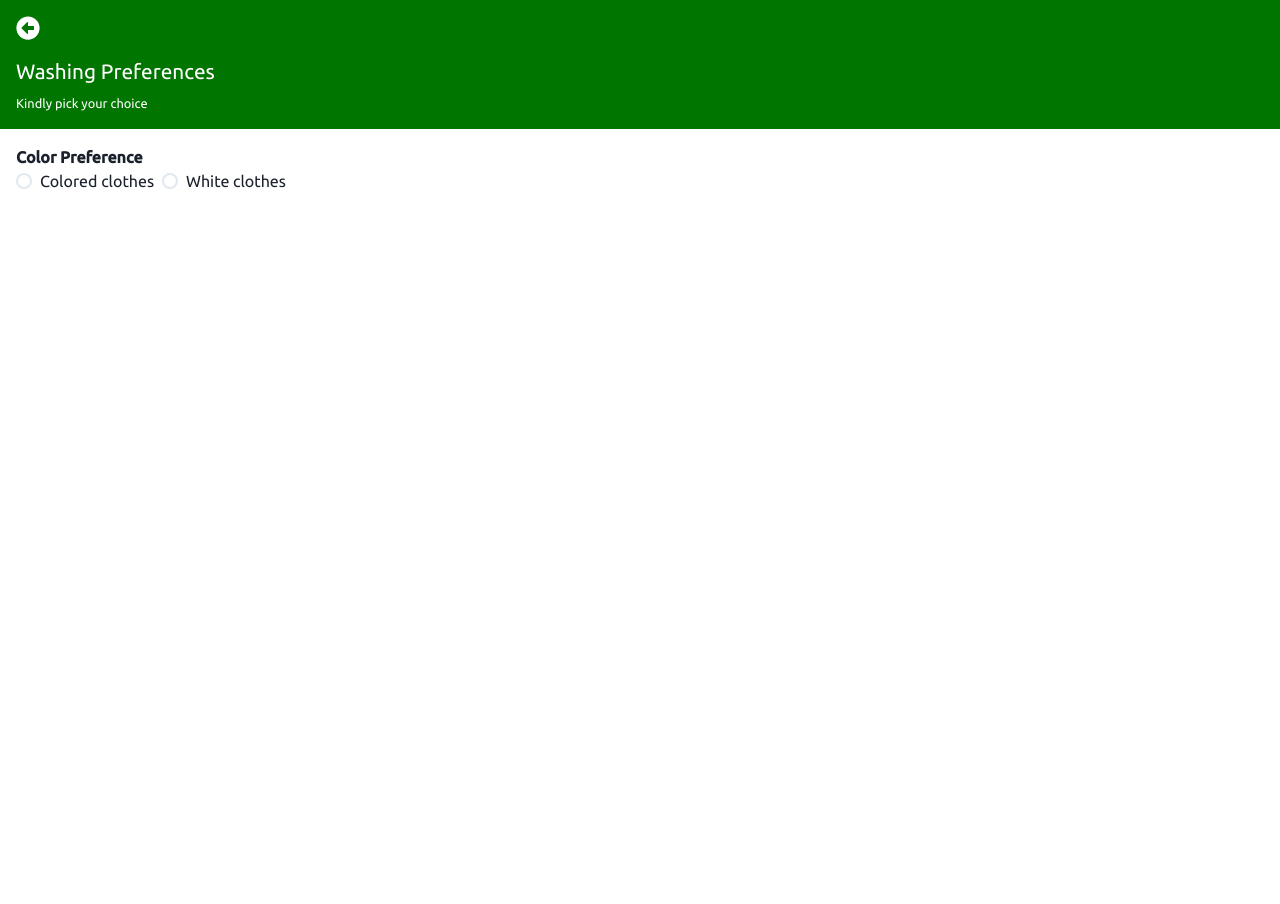
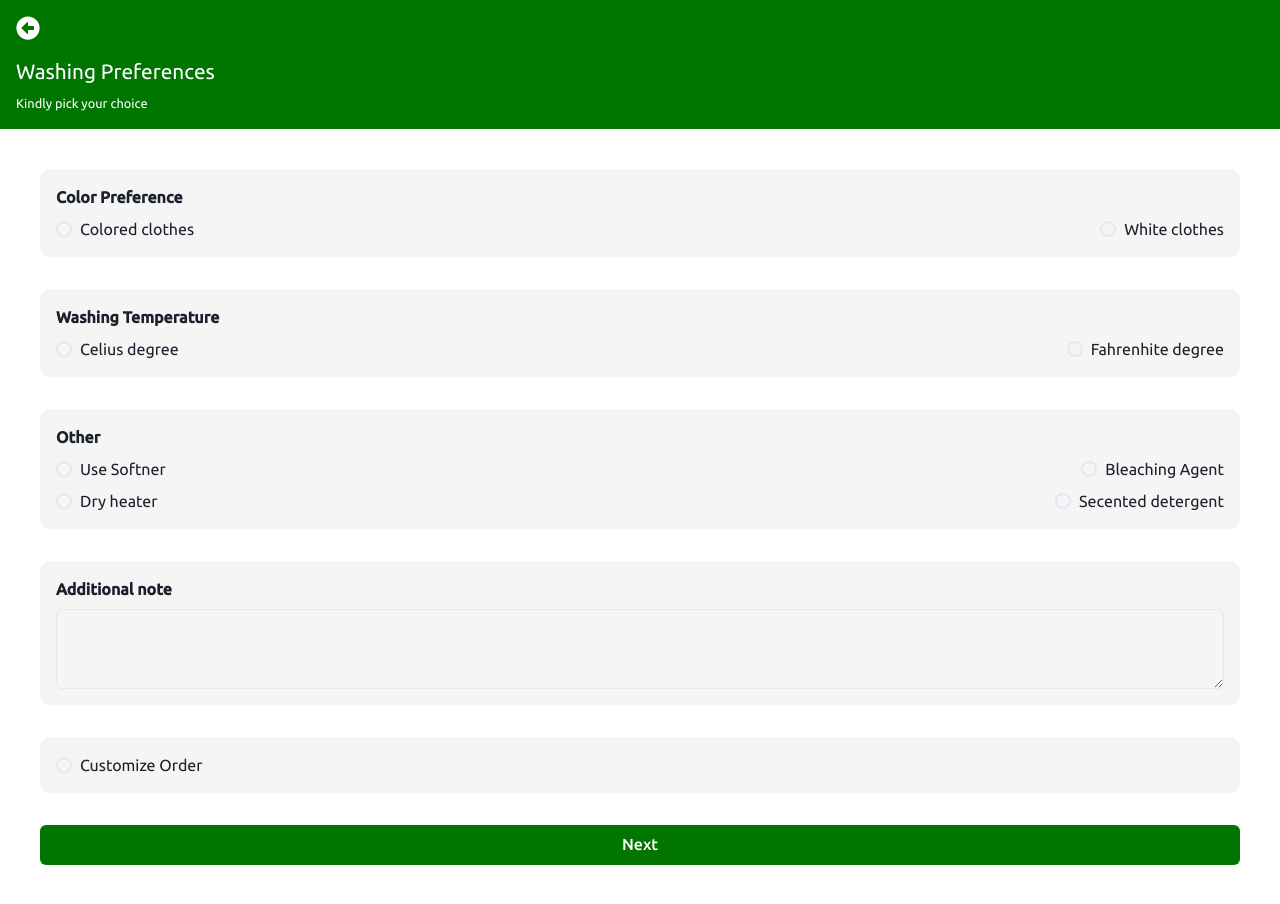
Before and after one commit to codeboyfriend/Wash, a Next.js app: page /wash in a window 1280 px wide. Before the commit the page ends 800 px from the top, so only its background shows below. Built offline with nearby package versions, Linux system fonts and the light colour scheme.

Commit message:
modified order page

```diff
--- a/components/Boxes.js
+++ b/components/Boxes.js
@@ -7,37 +7,116 @@ import {
     Text,
     Radio,
     RadioGroup,
-    Stack
+    Stack,
+    Textarea,
+    Button
 } from '@chakra-ui/react';
 
 const Boxes = () => {
     const {
-        value,
-        setValue
+        other,
+        setOther,
+        color,
+        setColor,
+        temperature,
+        setTemperature,
+        order,
+        setOrder
     } = useContext(washieContext);
 
-    const option = {
-        fontSize: '.8rem'
+    const box = {
+        marginBottom: '2rem',
+        backgroundColor: '#f5f5f5',
+        padding: ['.5rem', '1rem'],
+        borderRadius: '10px'
+      }
+
+    const head = {
+        fontWeight: '600',
+        marginBottom: '.5rem'
+    }
+
+    const options = {
+        display: 'flex',
+        justifyContent: 'space-between'
     }
 
   return (
     <Box className={styles.font} sx={{
+        margin: ['1rem', '1.5rem'],
         padding: ['.5rem', '1rem']
       }}>
-      <Box>
-        <Text sx={{
-            fontWeight: '600'
-        }}>Color Preference</Text>
+      <Box sx={box}>
+        <Text sx={head}>Color Preference</Text>
 
-        <RadioGroup onChange={setValue} value={value}>
-        <Stack direction='row'>
+        <RadioGroup onChange={setColor} value={color}>
+        <Stack sx={options} direction='row'>
                 <Radio sx={{
-                    fontSize: '.9rem'
-                }} value='1'>Colored clothes</Radio>
-                <Radio value='2'>White clothes</Radio>
+                    fontSize: '.7rem'
+                }} value='colored clothes'>Colored clothes</Radio>
+                <Radio value='white clothes'>White clothes</Radio>
             </Stack>
         </RadioGroup>
       </Box>
+
+      <Box sx={box}>
+        <Text sx={head}>Washing Temperature</Text>
+
+        <RadioGroup onChange={setTemperature} value={temperature}>
+            <Stack sx={options} direction='row'>
+                <Radio sx={{
+                    fontSize: '.9rem'
+                }} value='celius degree'>Celius degree</Radio>
+                <Radio value='fahrenhite degree'>Fahrenhite degree</Radio>
+            </Stack>
+        </RadioGroup>
+      </Box>
+
+      <Box sx={box}>
+        <Text sx={head}>Other</Text>
+
+        <RadioGroup onChange={setOther} value={other}>
+            <Stack sx={options} marginBottom={'.5rem'} direction='row'>
+                <Radio sx={{
+                    fontSize: '.9rem'
+                }} value='use softner'>Use Softner</Radio>
+                <Radio value='bleaching agent'>Bleaching Agent</Radio>
+            </Stack>
+
+            <Stack sx={options} direction='row'>
+                <Radio sx={{
+                    fontSize: '.9rem'
+                }} value='dry heater'>Dry heater</Radio>
+                <Radio value='secented detergent'>Secented detergent</Radio>
+            </Stack>
+        </RadioGroup>
+      </Box>
+
+      <Box sx={box}>
+        <Text sx={head}>Additional note</Text>
+        <Textarea></Textarea>
+      </Box>
+
+      <Box sx={box}>
+      <RadioGroup onChange={(e) => {
+
+        setOrder(!order)}
+      } value={order}>
+            <Stack sx={options} direction='row'>
+                <Radio sx={{
+                    fontSize: '.9rem'
+                }} value='customize order'>Customize Order</Radio>
+            </Stack>
+        </RadioGroup>
+      </Box>
+
+      <Button colorScheme={'green'} size={'md'} sx={{
+            w: '100%',
+            backgroundColor: '#007500',
+            color: '#fff',
+            fontWeight: '500',
+            fontSize: '1rem'
+          }}>Next</Button>
     </Box>
   )
 }
--- a/components/Head.js
+++ b/components/Head.js
@@ -16,6 +16,7 @@ const Head = () => {
       color: '#fff',
       padding: '1rem'
     }}>
+      <a href='/home'>
       <Text
         sx={{
             fontSize: '1.5rem',
@@ -23,6 +24,7 @@ const Head = () => {
             cursor: 'pointer'
         }}
       >{<FaArrowAltCircleLeft />}</Text>
+      </a>
 
       <Text sx={{
         fontSize: '1.3rem',
--- a/components/Service.js
+++ b/components/Service.js
@@ -46,6 +46,7 @@ const Service = () => {
         padding: ['.5rem', '1rem']
       }}
     >
+      <a href='/wash'>
       <Box
         className="boxes"
         sx={boxStyle}
@@ -55,6 +56,7 @@ const Service = () => {
         <Text sx={iconStyles} border="1px solid rgb(255, 192, 203)"><GiWashingMachine /></Text>
         <Text sx={size}>Wash&Iron</Text>
       </Box>
+      </a>
 
       <Box
         className="boxes"
--- a/context/WashieContext.js
+++ b/context/WashieContext.js
@@ -6,7 +6,10 @@ export function WashieProvider ({ children }) {
     const [userName, setUserName] = useState("");
     const [email, setEmail] = useState("");
     const [password, setPassword] = useState("");
-    const [value, setValue] = useState("");
+    const [temperature, setTemperature] = useState("");
+    const [color, setColor] = useState("");
+    const [other, setOther] = useState("");
+    const [order, setOrder] = useState("");
 
     return (
         <washieContext.Provider value = {{
@@ -16,8 +19,14 @@ export function WashieProvider ({ children }) {
             setPassword,
             email,
             setEmail,
-            value,
-            setValue
+            temperature,
+            setTemperature,
+            color,
+            setColor,
+            other,
+            setOther,
+            order,
+            setOrder
         }}>
             { children }
         </washieContext.Provider>
```
